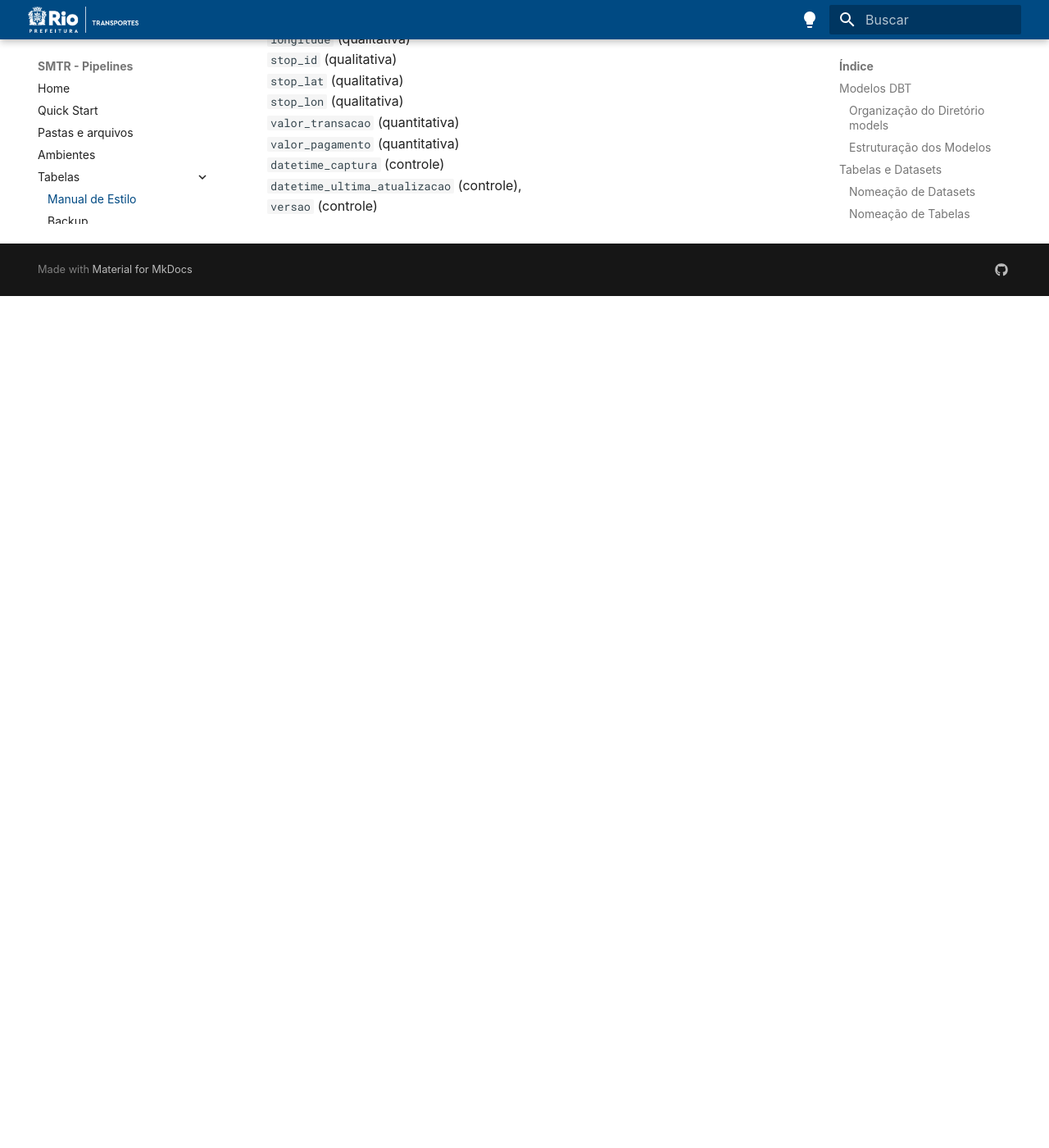
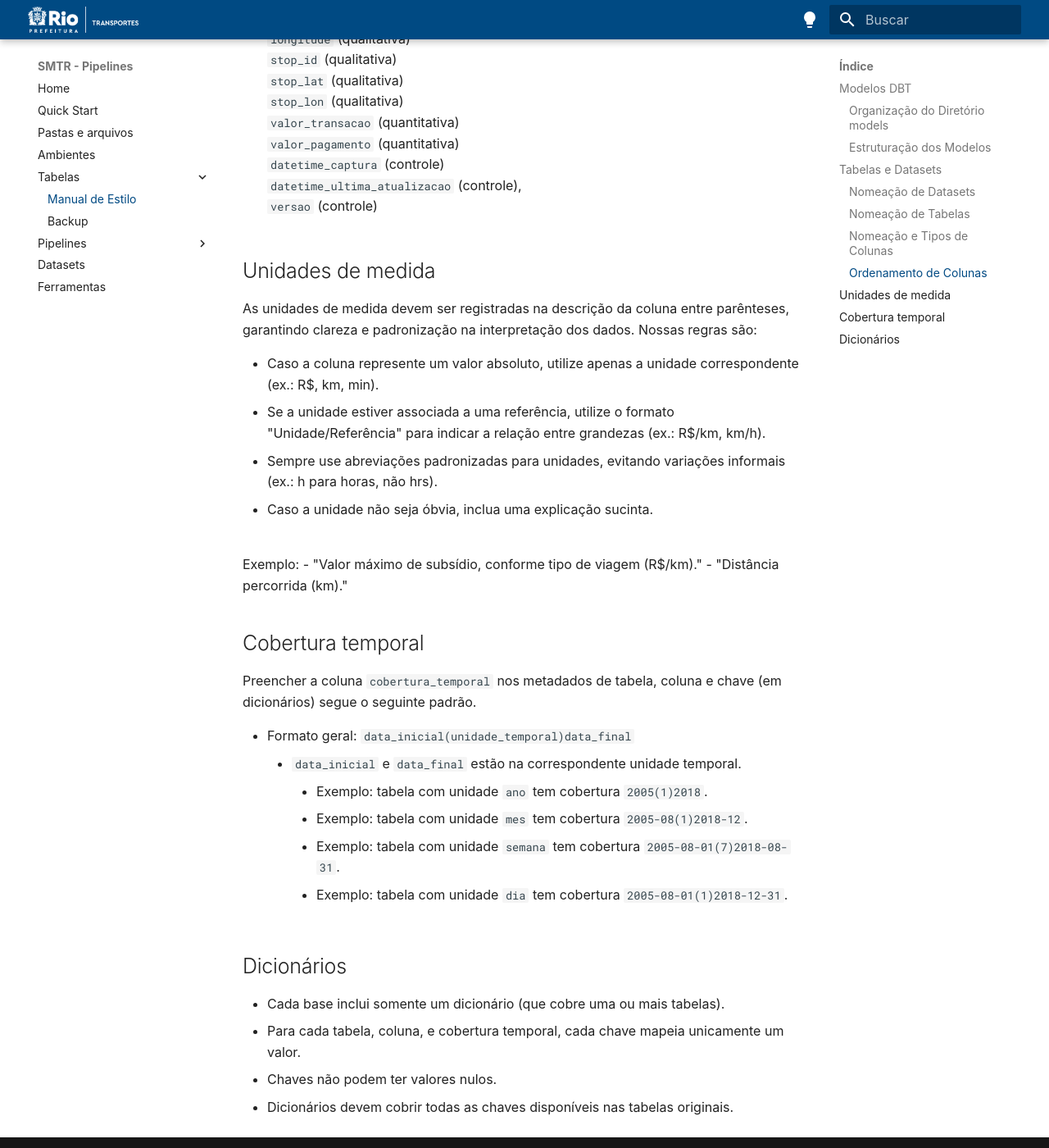
Before and after one commit to RJ-SMTR/pipelines-docs, an MkDocs documentation site: the page built from docs/tabelas/manual_estilo_tabelas.md, in a window 1280 px wide and 1400 px high, scrolled down 3267 px. Shown: the whole window at 82% size. Built offline with MkDocs 1.6.1 and Material for MkDocs 9.7.7, drawn with Linux system fonts in a browser that asks for light colours; some web fonts are replaced; before the commit the page ends 3628 px from its top, so only the background shows below that.

Commit message:
add unidades de medida, cobertura temporal e dicionários

```diff
--- a/docs/tabelas/manual_estilo_tabelas.md
+++ b/docs/tabelas/manual_estilo_tabelas.md
@@ -1,6 +1,6 @@
 # Manual de Estilo de Modelos e Tabelas
 
-Esta página é baseada no [manual de estilo da Base dos Dados](https://basedosdados.github.io/mais/style_data/)
+Esta página é baseada no [manual de estilo da Base dos Dados](https://basedosdados.github.io/sdk/style_data/)
 
 ## Modelos DBT
 
@@ -105,3 +105,34 @@
     `datetime_captura` (controle)
     `datetime_ultima_atualizacao` (controle),
     `versao` (controle)
+
+## Unidades de medida
+
+As unidades de medida devem ser registradas na descrição da coluna entre parênteses, garantindo clareza e padronização na interpretação dos dados. Nossas regras são:
+
+- Caso a coluna represente um valor absoluto, utilize apenas a unidade correspondente (ex.: R$, km, min).
+- Se a unidade estiver associada a uma referência, utilize o formato "Unidade/Referência" para indicar a relação entre grandezas (ex.: R$/km, km/h).
+- Sempre use abreviações padronizadas para unidades, evitando variações informais (ex.: h para horas, não hrs).
+- Caso a unidade não seja óbvia, inclua uma explicação sucinta.
+
+<br>Exemplo:
+- "Valor máximo de subsídio, conforme tipo de viagem (R$/km)."
+- "Distância percorrida (km)."
+
+## Cobertura temporal
+
+Preencher a coluna `cobertura_temporal` nos metadados de tabela, coluna e chave (em dicionários) segue o seguinte padrão.
+
+- Formato geral: `data_inicial(unidade_temporal)data_final`
+    - `data_inicial` e `data_final` estão na correspondente unidade temporal.
+        - Exemplo: tabela com unidade `ano` tem cobertura `2005(1)2018`.
+        - Exemplo: tabela com unidade `mes` tem cobertura `2005-08(1)2018-12`.
+        - Exemplo: tabela com unidade `semana` tem cobertura `2005-08-01(7)2018-08-31`.
+        - Exemplo: tabela com unidade `dia` tem cobertura `2005-08-01(1)2018-12-31`.
+
+## Dicionários
+
+- Cada base inclui somente um dicionário (que cobre uma ou mais tabelas).
+- Para cada tabela, coluna, e cobertura temporal, cada chave mapeia unicamente um valor.
+- Chaves não podem ter valores nulos.
+- Dicionários devem cobrir todas as chaves disponíveis nas tabelas originais.
```
